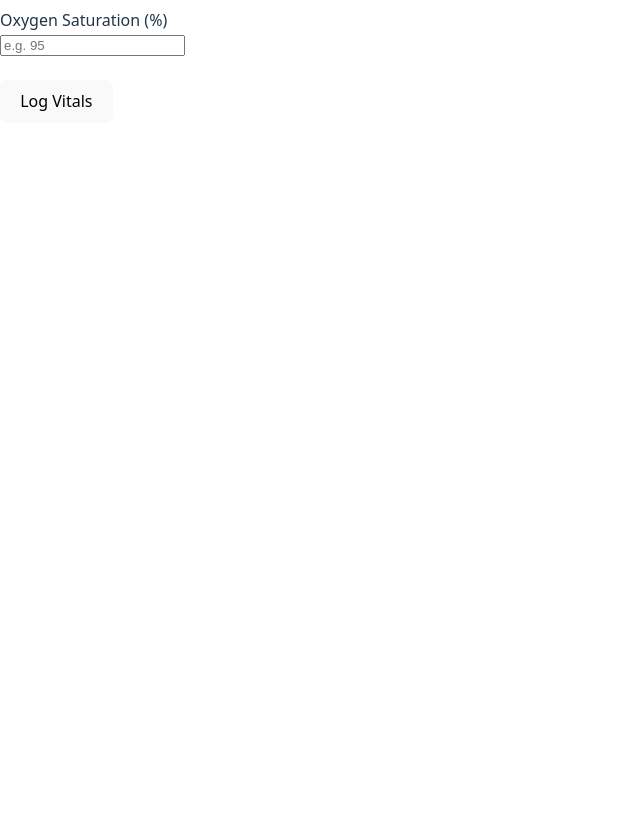
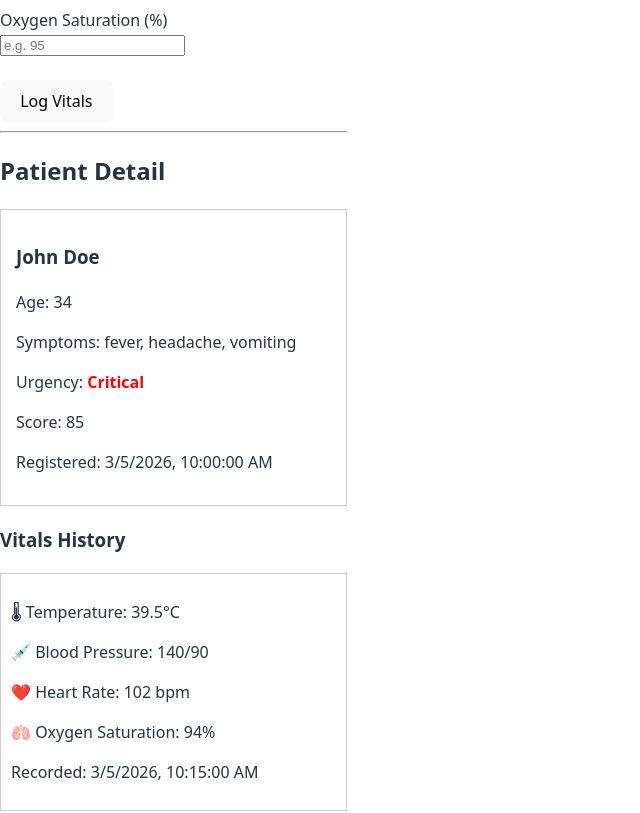
Before and after one commit to NamadaIsabelle/BoraAI, a React (Vite) app in the folder client/: page / in a window 1280 px wide. Shown: the part 1300-2113 px from the top of the page, without its empty margins (0-640 px from the left). Before the commit the page ends 1423 px from the top, so only its background shows below. Built offline with nearby package versions, Linux system fonts and the light colour scheme.

Commit message:
add patient detail view with vitals history

```diff
--- a/client/src/App.jsx
+++ b/client/src/App.jsx
@@ -1,6 +1,7 @@
 import PatientForm from "./components/PatientForm"
 import PatientQueue from "./components/PatientQueue"
 import VitalsForm from "./components/VitalsForm"
+import PatientDetail from "./components/PatientDetail"
 
 function App() {
   return (
@@ -11,6 +12,8 @@ function App() {
       <PatientQueue />
       <hr />
       <VitalsForm />
+      <hr />
+      <PatientDetail />
     </div>
   )
 }
--- /dev/null
+++ b/client/src/components/PatientDetail.jsx
@@ -0,0 +1,81 @@
+const mockPatient = {
+  id: "1",
+  name: "John Doe",
+  age: 34,
+  symptoms: ["fever", "headache", "vomiting"],
+  urgency: "Critical",
+  score: 85,
+  createdAt: "2026-03-05T10:00:00Z"
+}
+
+const mockVitals = [
+  {
+    temperature: 39.5,
+    bloodPressure: "140/90",
+    heartRate: 102,
+    oxygenSaturation: 94,
+    recordedAt: "2026-03-05T10:15:00Z"
+  },
+  {
+    temperature: 38.9,
+    bloodPressure: "135/85",
+    heartRate: 98,
+    oxygenSaturation: 95,
+    recordedAt: "2026-03-05T11:00:00Z"
+  },
+  {
+    temperature: 38.2,
+    bloodPressure: "130/80",
+    heartRate: 90,
+    oxygenSaturation: 97,
+    recordedAt: "2026-03-05T12:00:00Z"
+  }
+]
+
+function getUrgencyColor(urgency) {
+  if (urgency === "Critical") return "red"
+  if (urgency === "Moderate") return "orange"
+  return "green"
+}
+
+function PatientDetail() {
+  return (
+    <div>
+      <h2>Patient Detail</h2>
+
+      <div style={{ border: "1px solid #ccc", padding: "15px", marginBottom: "20px" }}>
+        <h3>{mockPatient.name}</h3>
+        <p>Age: {mockPatient.age}</p>
+        <p>Symptoms: {mockPatient.symptoms.join(", ")}</p>
+        <p>
+          Urgency:{" "}
+          <span style={{ color: getUrgencyColor(mockPatient.urgency) }}>
+            <strong>{mockPatient.urgency}</strong>
+          </span>
+        </p>
+        <p>Score: {mockPatient.score}</p>
+        <p>Registered: {new Date(mockPatient.createdAt).toLocaleString()}</p>
+      </div>
+
+      <h3>Vitals History</h3>
+      {mockVitals.map((vital, index) => (
+        <div
+          key={index}
+          style={{
+            border: "1px solid #ccc",
+            padding: "10px",
+            marginBottom: "10px"
+          }}
+        >
+          <p>🌡 Temperature: {vital.temperature}°C</p>
+          <p>💉 Blood Pressure: {vital.bloodPressure}</p>
+          <p>❤️ Heart Rate: {vital.heartRate} bpm</p>
+          <p>🫁 Oxygen Saturation: {vital.oxygenSaturation}%</p>
+          <p>Recorded: {new Date(vital.recordedAt).toLocaleString()}</p>
+        </div>
+      ))}
+    </div>
+  )
+}
+
+export default PatientDetail
```
